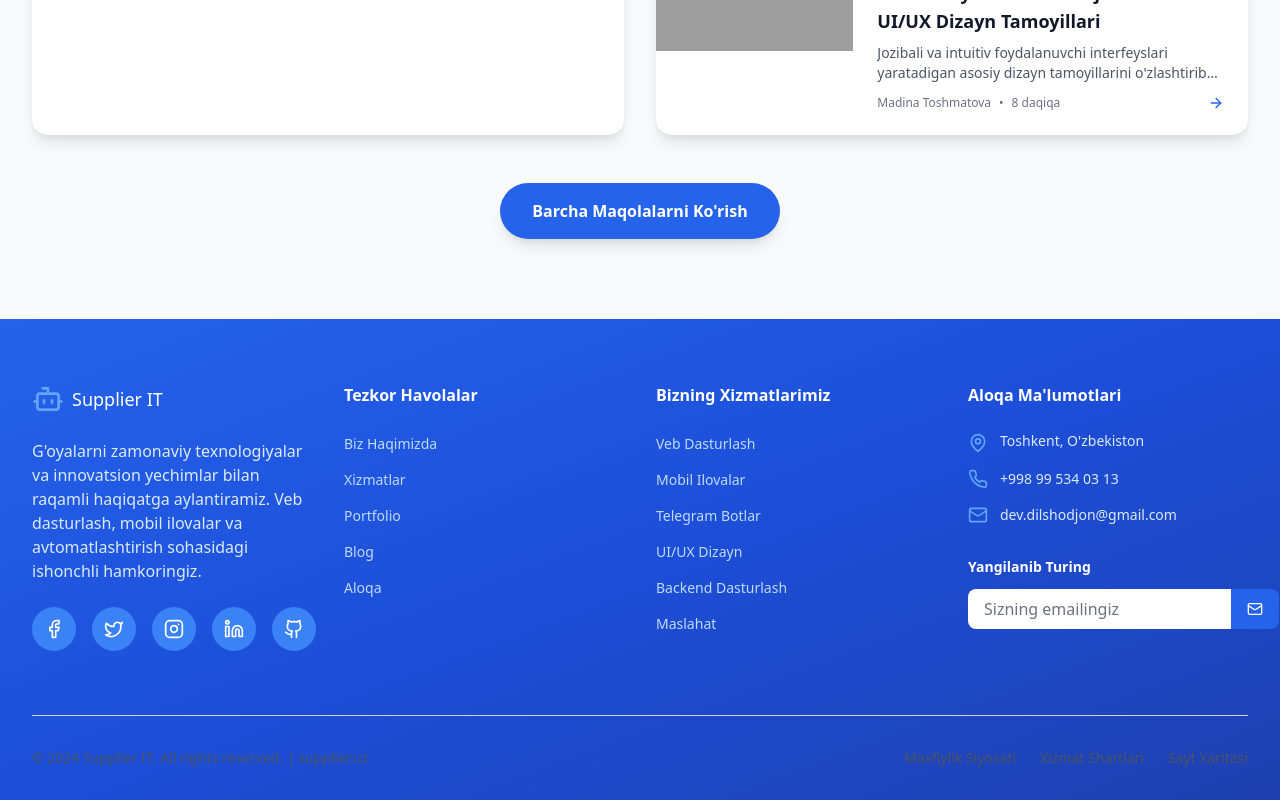
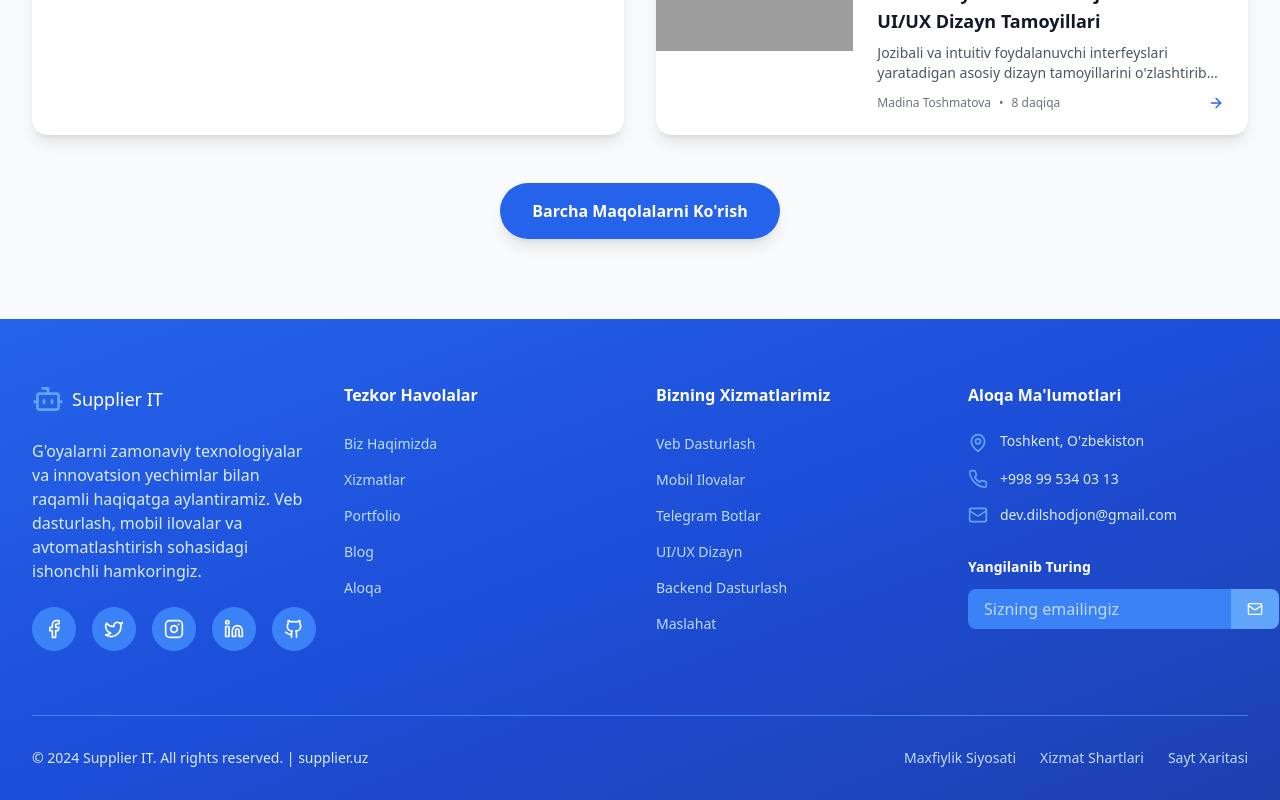
Before and after one commit to devdilshodjon-hue/supplier, a React (Vite) app: page / in a window 1280 px wide. Shown: the part 6670-7470 px from the top of the page. Built offline with nearby package versions, Linux system fonts and the light colour scheme; grey boxes are pictures that could not be loaded.

Commit message:
Update Footer newsletter and bottom section for blue gradient
cgen-32de8b663abd4d13b94eb7cfa97a76a4

```diff
--- a/src/components/Footer.tsx
+++ b/src/components/Footer.tsx
@@ -146,11 +146,13 @@ const Footer: React.FC = () => {
                 <input
                   type="email"
                   placeholder="Sizning emailingiz"
-                  className={`flex-1 px-4 py-2 rounded-l-lg focus:outline-none focus:border-blue-500 transition-colors duration-300 ${
-                    isDark ? 'bg-gray-800 border-gray-700 text-white placeholder-gray-400' : 'bg-white border-gray-300 text-gray-900 placeholder-gray-500'
+                  className={`flex-1 px-4 py-2 rounded-l-lg focus:outline-none focus:border-blue-300 transition-colors duration-300 ${
+                    isDark ? 'bg-gray-800 border-gray-700 text-white placeholder-gray-400' : 'bg-blue-500 border-blue-400 text-white placeholder-blue-200'
                   }`}
                 />
-                <button className="bg-blue-600 px-4 py-2 rounded-r-lg hover:bg-blue-700 transition-colors duration-300">
+                <button className={`px-4 py-2 rounded-r-lg transition-colors duration-300 ${
+                  isDark ? 'bg-blue-600 hover:bg-blue-700' : 'bg-blue-400 hover:bg-blue-300'
+                }`}>
                   <Mail className="w-4 h-4" />
                 </button>
               </div>
@@ -160,25 +162,25 @@ const Footer: React.FC = () => {
 
         {/* Bottom Footer */}
         <div className={`border-t py-8 ${
-          isDark ? 'border-gray-800' : 'border-gray-300'
+          isDark ? 'border-gray-800' : 'border-blue-500'
         }`}>
           <div className="flex flex-col md:flex-row justify-between items-center space-y-4 md:space-y-0">
             <div className={`${typography.footerText} ${
-              isDark ? 'text-gray-400' : 'text-gray-600'
+              isDark ? 'text-gray-400' : 'text-blue-100'
             }`}>
               © 2024 Supplier IT. All rights reserved. | supplier.uz
             </div>
             <div className={`flex space-x-6 ${typography.footerText} ${
-              isDark ? 'text-gray-400' : 'text-gray-600'
+              isDark ? 'text-gray-400' : 'text-blue-200'
             }`}>
               <a href="#" className={`transition-colors duration-300 ${
-                isDark ? 'hover:text-white' : 'hover:text-gray-800'
+                isDark ? 'hover:text-white' : 'hover:text-white'
               }`}>Maxfiylik Siyosati</a>
               <a href="#" className={`transition-colors duration-300 ${
-                isDark ? 'hover:text-white' : 'hover:text-gray-800'
+                isDark ? 'hover:text-white' : 'hover:text-white'
               }`}>Xizmat Shartlari</a>
               <a href="#" className={`transition-colors duration-300 ${
-                isDark ? 'hover:text-white' : 'hover:text-gray-800'
+                isDark ? 'hover:text-white' : 'hover:text-white'
               }`}>Sayt Xaritasi</a>
             </div>
           </div>
```
